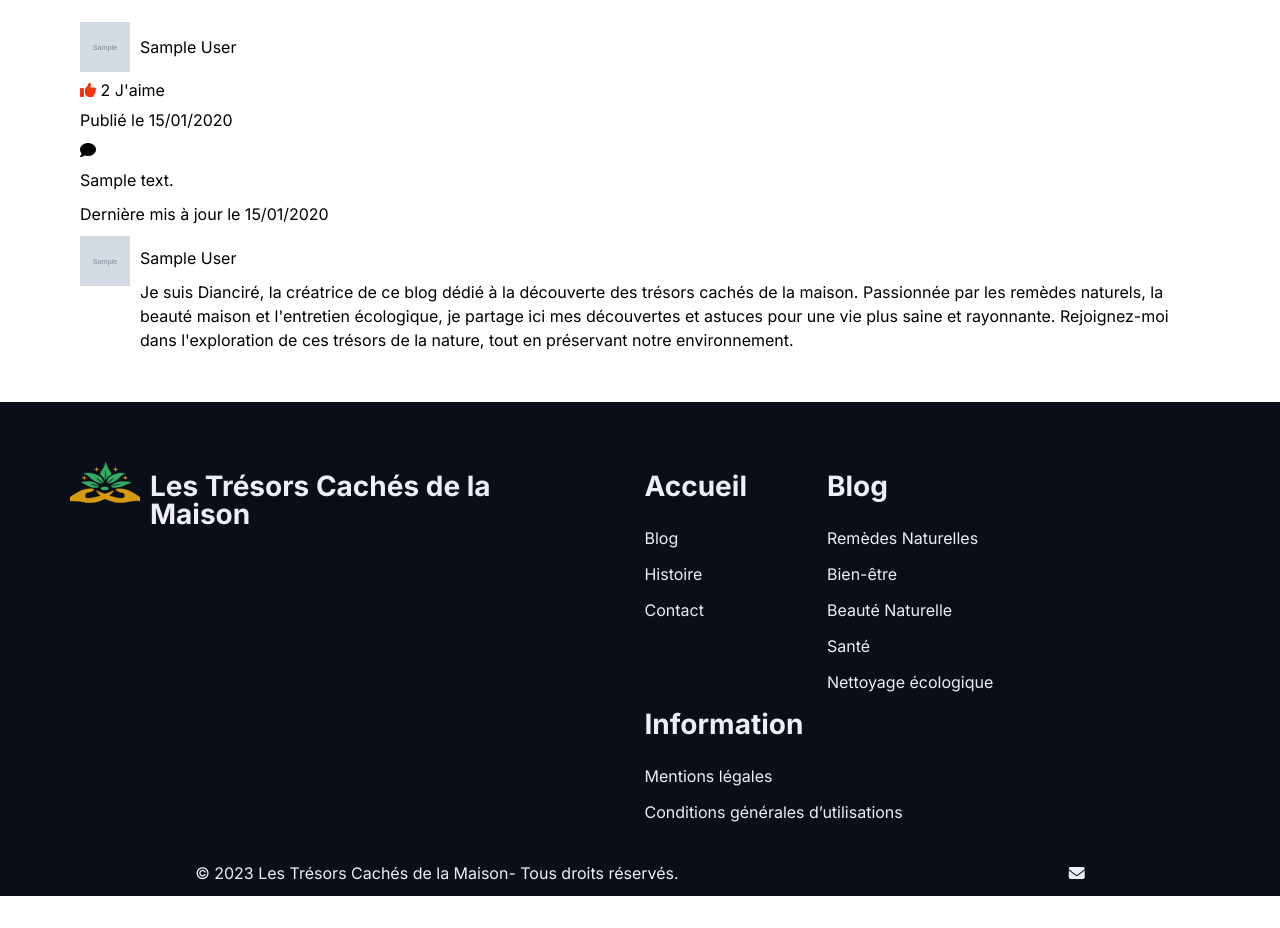
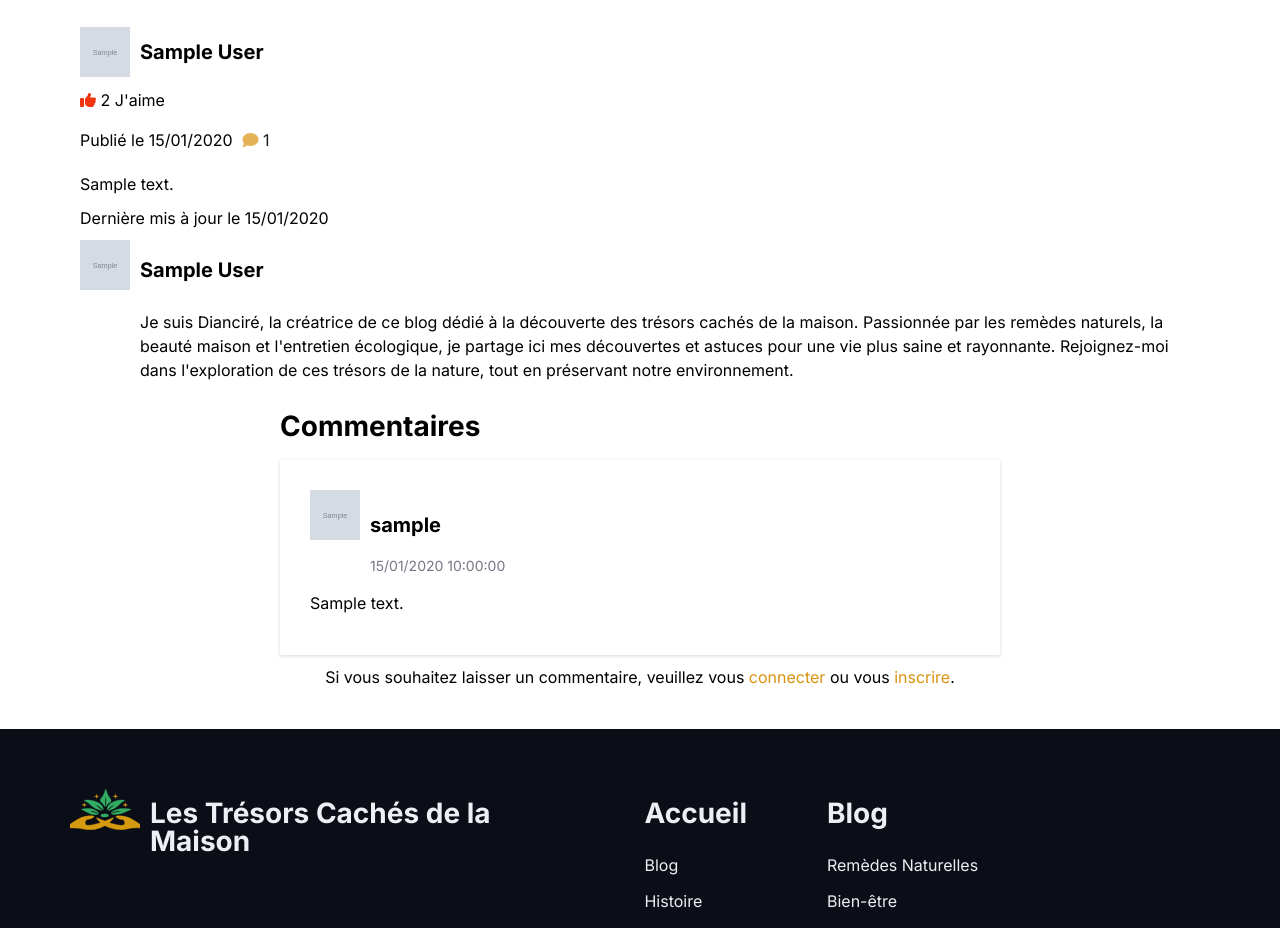
Before and after one commit to Diancire/les-tresors-caches-de-la-maison, a Symfony app: template templates/article/show.html.twig in a window 1280 px wide. Shown: the part 818-1746 px from the top of the page. Before the commit the page ends 1714 px from the top, so only its background shows below. Run offline with Twig, Linux system fonts and the light colour scheme; the template is opened without the code that fills it: most values are stand-ins (such as "Sample title", 1, 10 or a date in 2020); grey boxes marked "Sample" are stand-in pictures; style sheets or scripts are compiled from the project's sources; some libraries are stand-ins or nearby versions.

Commit message:
feat(comments): implementation of the comment system

```diff
--- a/assets/scss/app.scss
+++ b/assets/scss/app.scss
@@ -10,6 +10,7 @@
 @import 'components/dropdown_categories';
 @import 'components/search';
 @import 'components/like';
+@import 'components/comment';
 @import 'layout/header';
 @import 'layout/footer';
 @import 'layout/navbar_dashboard';
--- a/assets/scss/base/_base.scss
+++ b/assets/scss/base/_base.scss
@@ -48,7 +48,18 @@ h3 {
 }
 
 h4 {
-    font-size: 24px;
+    font-size: 20px;
+    font-weight: bold;
+    padding: 20px 0;
+    @media #{$breakpoint-md} {
+        font-size: 18px;
+    }
+    @media #{$breakpoint-s} {
+        font-size: 16px;
+    }
+    @media #{$breakpoint-s} {
+        font-size: 14px;
+    }
 }
 
 h5 {
--- /dev/null
+++ b/assets/scss/components/_comment.scss
@@ -0,0 +1,35 @@
+.article_show_comments_element-view {
+    margin-bottom: 10px;
+    box-shadow: $box-shadow-dropdown;
+    padding: 30px;
+
+    p {
+        word-break: break-word;
+    }
+}
+
+.article_show_comments_element-description-author {
+    display: flex;
+    img {
+        width: 50px;
+        height: 50px;
+    }
+    .article_show_comments_element-description-author-text {
+        padding: 5px 0 5px 10px;
+        h3 {
+            padding: 0;
+        }
+        p {
+            margin: 0;
+            font-size: 14px;
+            color: #7B7485;
+        }
+    }
+}
+
+.form_comment_delete {
+    text-align: end;
+    button {
+        background-color: $white;
+    }
+}
--- a/assets/scss/components/_message_flash.scss
+++ b/assets/scss/components/_message_flash.scss
@@ -26,7 +26,7 @@
     color: #fff;
 }
 
-.flashy_success {
+.flashy_info {
     background-color: $blue;
     color: $white;
 }
--- a/assets/scss/pages/_article.scss
+++ b/assets/scss/pages/_article.scss
@@ -48,6 +48,34 @@
     }
 }
 
+.article_show_comment{
+    .fa-comment {
+        color: $primary-color-golden;
+    }
+}
+
+.article_show_comments{
+    margin: 0 200px;
+    @media #{$breakpoint-xl} {
+        margin: 0 150px;
+    }
+    @media #{$breakpoint-l} {
+        margin: 0 130px;
+    }
+    @media #{$breakpoint-x} {
+        margin: 0 110px;
+    }
+    @media #{$breakpoint-md} {
+        margin: 0 90px;
+    }
+    @media #{$breakpoint-sm} {
+        margin: 0 60px;
+    }
+    @media #{$breakpoint-small} {
+        margin: 0;
+    }
+}
+
 .article_show_description_author {
     display: flex;
     img {
--- a/assets/scss/pages/_blog.scss
+++ b/assets/scss/pages/_blog.scss
@@ -102,6 +102,9 @@
             width: 150px;
             color:$white;
         }
+        .fa-comment {
+            color: $primary-color-golden;
+        }
     }
 }
 
@@ -164,7 +167,7 @@
             max-width: 150px;
             text-align: center;
         }
-        a {
+        .link_read_more {
             &::after {
                 content: "";
                 display: block;
@@ -173,6 +176,12 @@
                 background-color: $black;
                 margin-top: 20px;
             }
+        }
+        p {
+            word-wrap: break-word;
+        }
+        .fa-comment {
+            color: $primary-color-golden;
         }
     }
 
--- a/templates/article/show.html.twig
+++ b/templates/article/show.html.twig
@@ -3,6 +3,9 @@
 {% block title %}{{article.title}}{% endblock %}
 
 {% block body %}
+    {% for message in app.flashes('success') %}
+        <div class="flash flashy_success">{{ message }}</div>
+    {% endfor %}
     <button id="scrollToTopBtn" class="btn-scroll-to-top">
         <i class="fas fa-arrow-up"></i>
     </button>
@@ -24,13 +27,14 @@
         {% endif %}
         <div class="article_show_image_author">
             <img src="{{ article.author.avatar }}" alt="avatar {{article.author.firstName|capitalize}}">
-            <p>{{article.author.firstName|capitalize}} {{article.author.lastName|capitalize}}</p>
+            <h4>{{article.author.firstName|capitalize}} {{article.author.lastName|capitalize}}</h4>
         </div>
         {% include "components/_like.html.twig" %}
-        <div>
+        <div class="display-flex">
             <p>Publié le {{article.createdAt|date('d/m/Y')}}</p>
-            <div>
+            <div class="article_show_comment padding-x-10">
                 <i class="fa-solid fa-comment"></i>
+                <a href="#comments">{{ article.comments|length }}</a>
             </div>
         </div>
         <div>
@@ -40,9 +44,27 @@
         <div class="article_show_description_author">
             <img src="{{ article.author.avatar }}" alt="avatar {{article.author.firstName|capitalize}}">
             <div>
-                <p>{{article.author.firstName|capitalize}} {{article.author.lastName|capitalize}}</p>
+                <h4>{{article.author.firstName|capitalize}} {{article.author.lastName|capitalize}}</h4>
                 <p>Je suis Dianciré, la créatrice de ce blog dédié à la découverte des trésors cachés de la maison. Passionnée par les remèdes naturels, la beauté maison et l'entretien écologique, je partage ici mes découvertes et astuces pour une vie plus saine et rayonnante. Rejoignez-moi dans l'exploration de ces trésors de la nature, tout en préservant notre environnement.</p>
             </div>
+        </div>
+        <div class="article_show_comments" id="comments">
+            <h3>Commentaires</h3>
+            {% for comment in article.comments %}
+                {% include "components/_comment.html.twig" %}
+            {% endfor %}
+            {% if app.user %}
+            <div class="article_show_comments-form">
+                {{ form_start(form)}}
+                {{form_row(form.content)}}
+                <div class="article_btn_container">
+                    <button class="btn btn_filled_golden" type="submit">Poster mon commentaire</button>
+                </div>
+                {{ form_end(form)}}
+            </div>
+            {% else %}
+                <p class="text-align-center">Si vous souhaitez laisser un commentaire, veuillez vous <a href="{{ path('app_login')}}" class="link-golden-darken">connecter</a> ou vous <a href="{{ path('app_register')}}" class="link-golden-darken">inscrire</a>.</p>
+            {% endif %}
         </div>
     </div>
 
--- /dev/null
+++ b/templates/components/_comment.html.twig
@@ -0,0 +1,20 @@
+<div class="article_show_comments_element-view">
+    <div class="article_show_comments_element-description-author">
+        <img src="{{ comment.author.avatar }}" alt="avatar {{comment.author.firstName|capitalize}}">
+        <div class="article_show_comments_element-description-author-text">
+            <h4>{{comment.author.nickname}}</h4>
+            <p>{{comment.createdAt|date('d/m/Y H:i:s')}}</p>
+        </div>
+    </div>
+    <p>{{comment.content}}</p>
+    {% if app.user == comment.author %}
+        <form method="post" action="{{ path('app_comment_delete', {'id': comment.id}) }}" name="comment_delete" onsubmit="return confirm('Êtes-vous sûr de bien vouloir supprimer votre commentaire ?');" class="form_comment_delete">
+            {# <input type="hidden" name="_method" value="DELETE"> #}
+            <input type="hidden" name="_token" value="{{ csrf_token('delete' ~ comment.id) }}">
+            <button type="submit">
+                <i class="fas fa-trash-alt color-red"></i>
+            </button>
+        </form>
+    {% endif %}
+
+</div>
```
Also changed, not shown: other parts of assets/scss/pages/_article.scss (+35 -0 lines), migrations/Version20230920165208.php (added, +35 -0 lines), src/Controller/ArticleController.php (+29 -9 lines), src/Controller/CommentController.php (added, +28 -0 lines), src/Entity/Article.php (+34 -0 lines), src/Entity/Comment.php (added, +88 -0 lines), src/Entity/User.php (+34 -0 lines), src/Form/CommentType.php (added, +38 -0 lines), src/Repository/CommentRepository.php (added, +48 -0 lines), templates/article/index.html.twig (+13 -5 lines).
